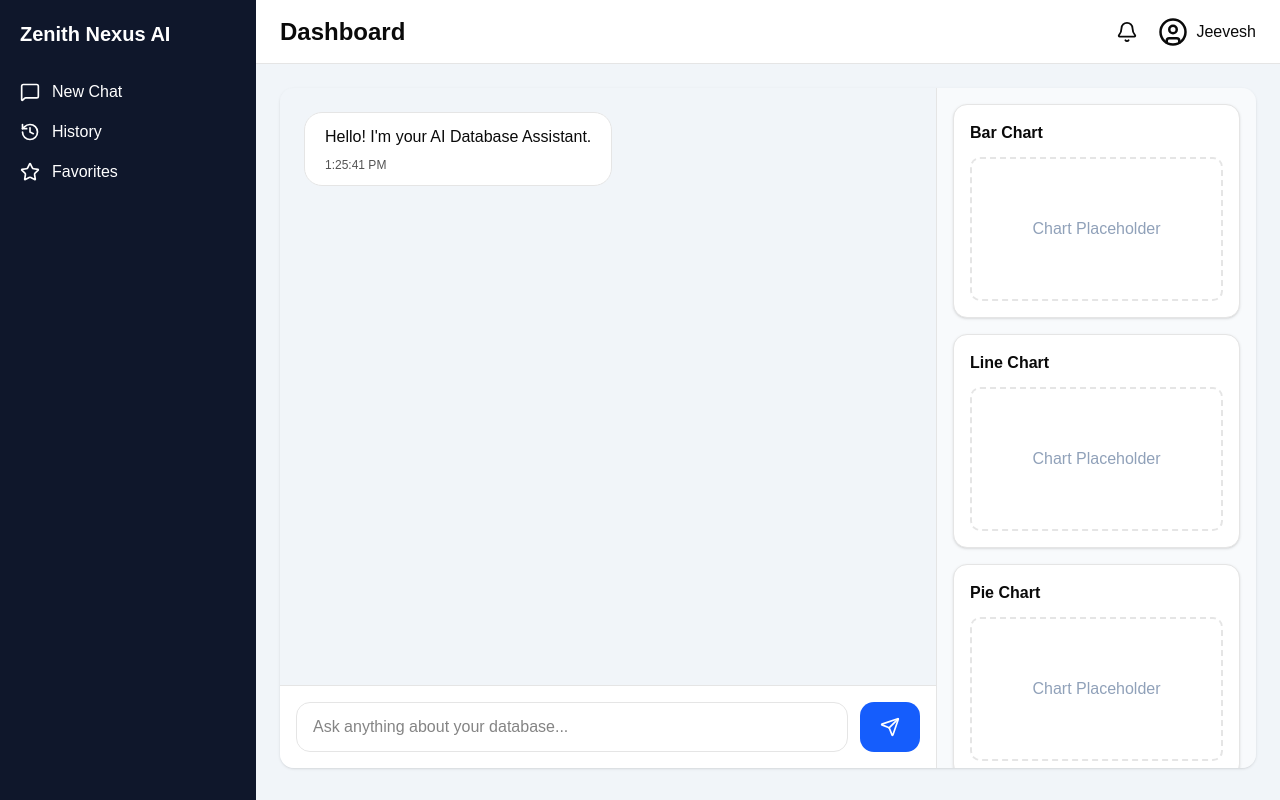
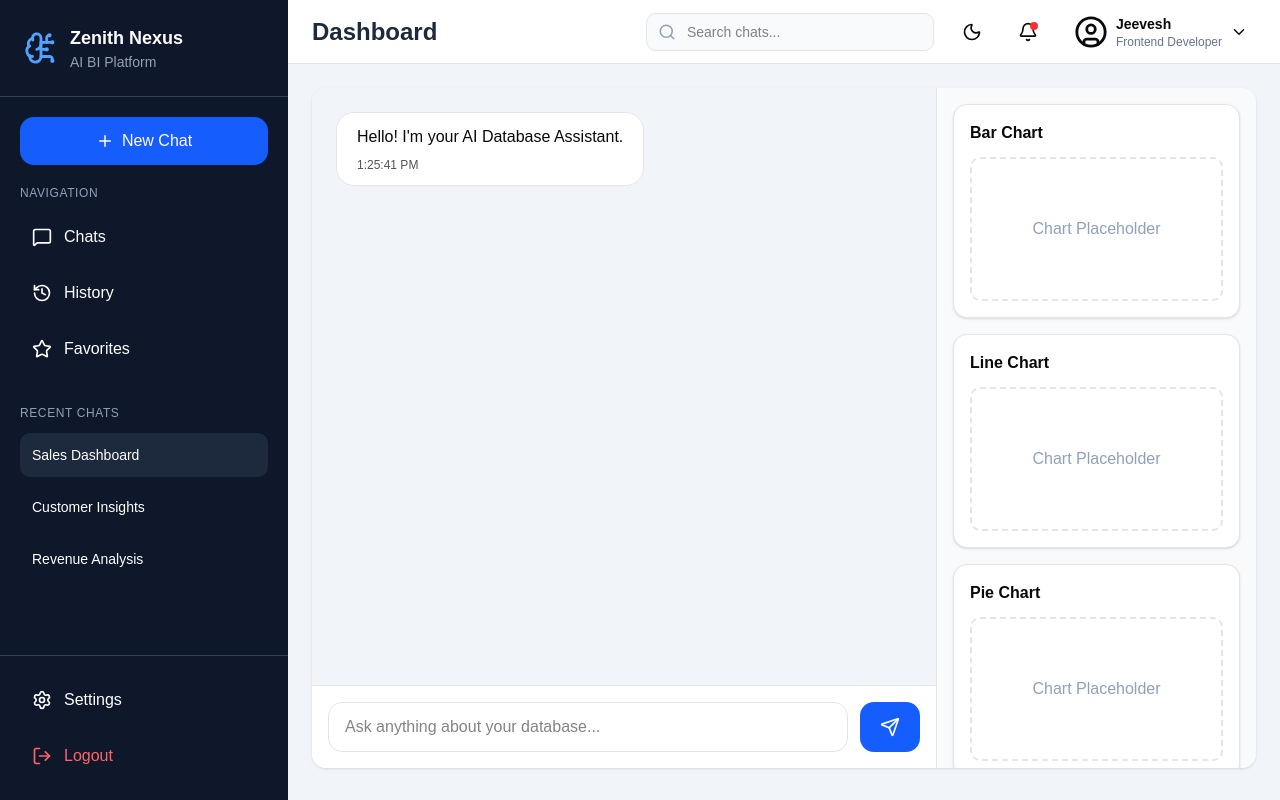
Before and after one commit to JAIKRISHNA2007/Zenith-Nexus-AI-Hackathon-2026, a React (Vite) app in the folder frontend/: page /dashboard in a window 1280 px wide. Built offline with nearby package versions, Linux system fonts and the light colour scheme.

Commit message:
feat(frontend): redesign dashboard navbar

```diff
--- a/frontend/src/components/dashboard/Navbar.tsx
+++ b/frontend/src/components/dashboard/Navbar.tsx
@@ -1,24 +1,83 @@
-import { Bell, UserCircle } from "lucide-react";
+import {
+  Bell,
+  Search,
+  Moon,
+  UserCircle,
+  ChevronDown,
+} from "lucide-react";
 
 const Navbar = () => {
   return (
-    <header className="h-16 bg-white border-b flex justify-between items-center px-6">
+    <header className="flex h-16 items-center justify-between border-b bg-white px-6">
 
-      <h1 className="text-2xl font-bold">
-        Dashboard
-      </h1>
+      {/* Left Section */}
+      <div>
+        <h1 className="text-2xl font-bold text-slate-800">
+          Dashboard
+        </h1>
+      </div>
 
+      {/* Right Section */}
       <div className="flex items-center gap-5">
 
-        <Bell size={22}/>
+        {/* Search */}
+        <div className="relative hidden md:block">
 
-        <div className="flex items-center gap-2">
+          <Search
+            size={18}
+            className="absolute left-3 top-1/2 -translate-y-1/2 text-slate-400"
+          />
 
-          <UserCircle size={30}/>
-
-          <span>Jeevesh</span>
+          <input
+          aria-label="Search chats"
+            type="text"
+            placeholder="Search chats..."
+            className="w-72 rounded-lg border bg-slate-50 py-2 pl-10 pr-4 text-sm outline-none transition focus:border-blue-500"
+          />
 
         </div>
+
+        {/* Theme Button */}
+
+        <button
+          className="rounded-lg p-2 transition hover:bg-slate-100"
+        >
+          <Moon size={20} />
+        </button>
+
+        {/* Notification */}
+
+        <button
+          className="relative rounded-lg p-2 transition hover:bg-slate-100"
+        >
+          <Bell size={20} />
+
+          <span className="absolute right-2 top-2 h-2 w-2 rounded-full bg-red-500"></span>
+
+        </button>
+
+        {/* User */}
+
+        <button
+          className="flex items-center gap-2 rounded-lg p-2 transition hover:bg-slate-100"
+        >
+          <UserCircle size={34} />
+
+          <div className="hidden text-left lg:block">
+
+            <p className="text-sm font-semibold">
+              Jeevesh
+            </p>
+
+            <p className="text-xs text-slate-500">
+              Frontend Developer
+            </p>
+
+          </div>
+
+          <ChevronDown size={18} />
+
+        </button>
 
       </div>
 
--- a/frontend/src/components/dashboard/Sidebar.tsx
+++ b/frontend/src/components/dashboard/Sidebar.tsx
@@ -1,30 +1,144 @@
-import { MessageSquare, History, Star } from "lucide-react";
+import {
+  MessageSquare,
+  History,
+  Star,
+  Settings,
+  LogOut,
+  Plus,
+  BrainCircuit,
+} from "lucide-react";
 
 const Sidebar = () => {
   return (
-    <aside className="w-64 bg-slate-900 text-white flex flex-col p-5">
-      <h2 className="text-xl font-bold mb-8">
-        Zenith Nexus AI
-      </h2>
+    <aside className="flex h-full w-72 flex-col bg-slate-900 text-white">
 
-      <nav className="space-y-4">
+      {/* Logo */}
+      <div className="border-b border-slate-700 p-6">
 
-        <button className="flex items-center gap-3 hover:text-blue-400">
-          <MessageSquare size={20}/>
+        <div className="flex items-center gap-3">
+
+          <BrainCircuit
+            size={34}
+            className="text-blue-400"
+          />
+
+          <div>
+
+            <h1 className="text-lg font-bold">
+              Zenith Nexus
+            </h1>
+
+            <p className="text-sm text-slate-400">
+              AI BI Platform
+            </p>
+
+          </div>
+
+        </div>
+
+      </div>
+
+      {/* New Chat */}
+
+      <div className="p-5">
+
+        <button
+          className="flex w-full items-center justify-center gap-2 rounded-xl bg-blue-600 px-4 py-3 font-medium transition hover:bg-blue-700"
+        >
+          <Plus size={18} />
+
           New Chat
+
         </button>
 
-        <button className="flex items-center gap-3 hover:text-blue-400">
-          <History size={20}/>
-          History
+      </div>
+
+      {/* Navigation */}
+
+      <nav className="px-5">
+
+        <p className="mb-3 text-xs uppercase tracking-wider text-slate-400">
+          Navigation
+        </p>
+
+        <div className="space-y-2">
+
+          <button className="flex w-full items-center gap-3 rounded-lg p-3 transition hover:bg-slate-800">
+
+            <MessageSquare size={20} />
+
+            Chats
+
+          </button>
+
+          <button className="flex w-full items-center gap-3 rounded-lg p-3 transition hover:bg-slate-800">
+
+            <History size={20} />
+
+            History
+
+          </button>
+
+          <button className="flex w-full items-center gap-3 rounded-lg p-3 transition hover:bg-slate-800">
+
+            <Star size={20} />
+
+            Favorites
+
+          </button>
+
+        </div>
+
+      </nav>
+
+      {/* Recent Chats */}
+
+      <div className="mt-8 flex-1 px-5">
+
+        <p className="mb-3 text-xs uppercase tracking-wider text-slate-400">
+          Recent Chats
+        </p>
+
+        <div className="space-y-2 text-sm">
+
+          <div className="cursor-pointer rounded-lg bg-slate-800 p-3">
+            Sales Dashboard
+          </div>
+
+          <div className="cursor-pointer rounded-lg p-3 hover:bg-slate-800">
+            Customer Insights
+          </div>
+
+          <div className="cursor-pointer rounded-lg p-3 hover:bg-slate-800">
+            Revenue Analysis
+          </div>
+
+        </div>
+
+      </div>
+
+      {/* Footer */}
+
+      <div className="border-t border-slate-700 p-5">
+
+        <button className="mb-2 flex w-full items-center gap-3 rounded-lg p-3 hover:bg-slate-800">
+
+          <Settings size={20} />
+
+          Settings
+
         </button>
 
-        <button className="flex items-center gap-3 hover:text-blue-400">
-          <Star size={20}/>
-          Favorites
+        <button className="flex w-full items-center gap-3 rounded-lg p-3 text-red-400 hover:bg-slate-800">
+
+          <LogOut size={20} />
+
+          Logout
+
         </button>
 
-      </nav>
+      </div>
+
     </aside>
   );
 };
```
